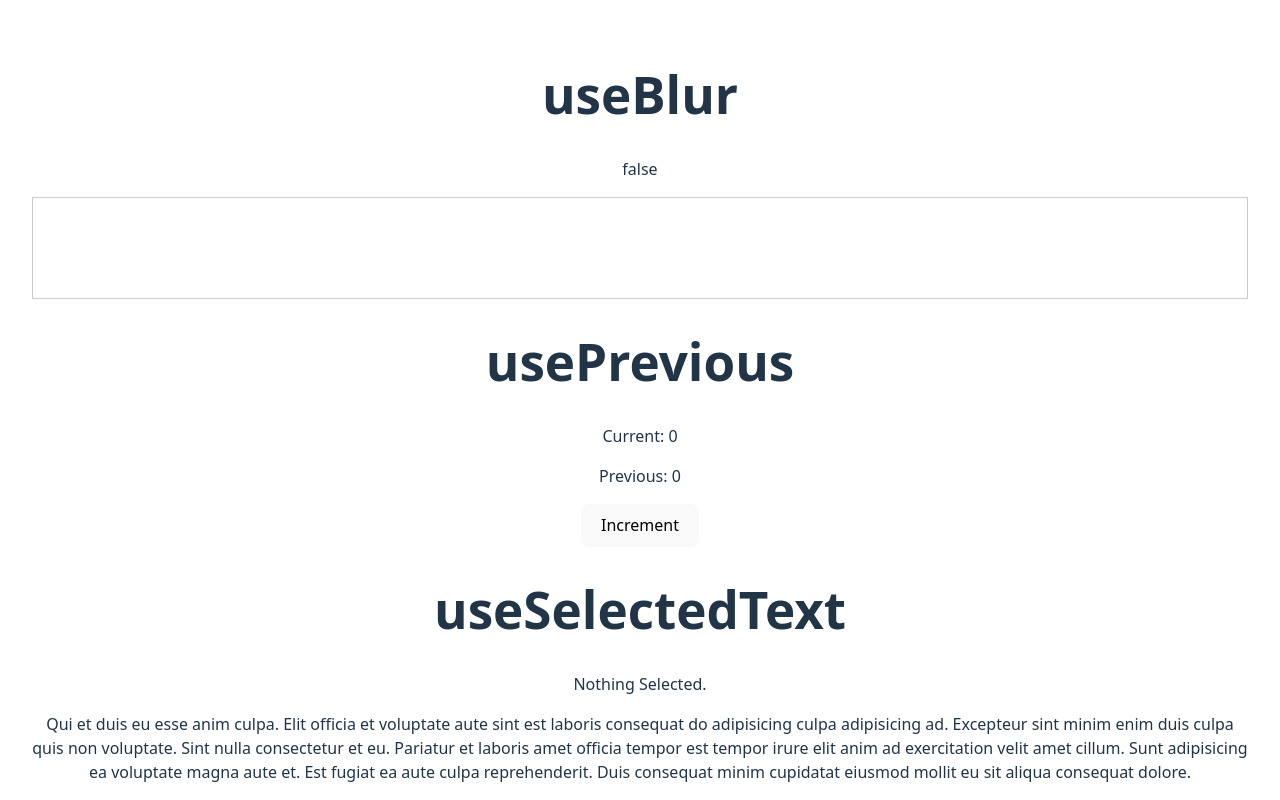
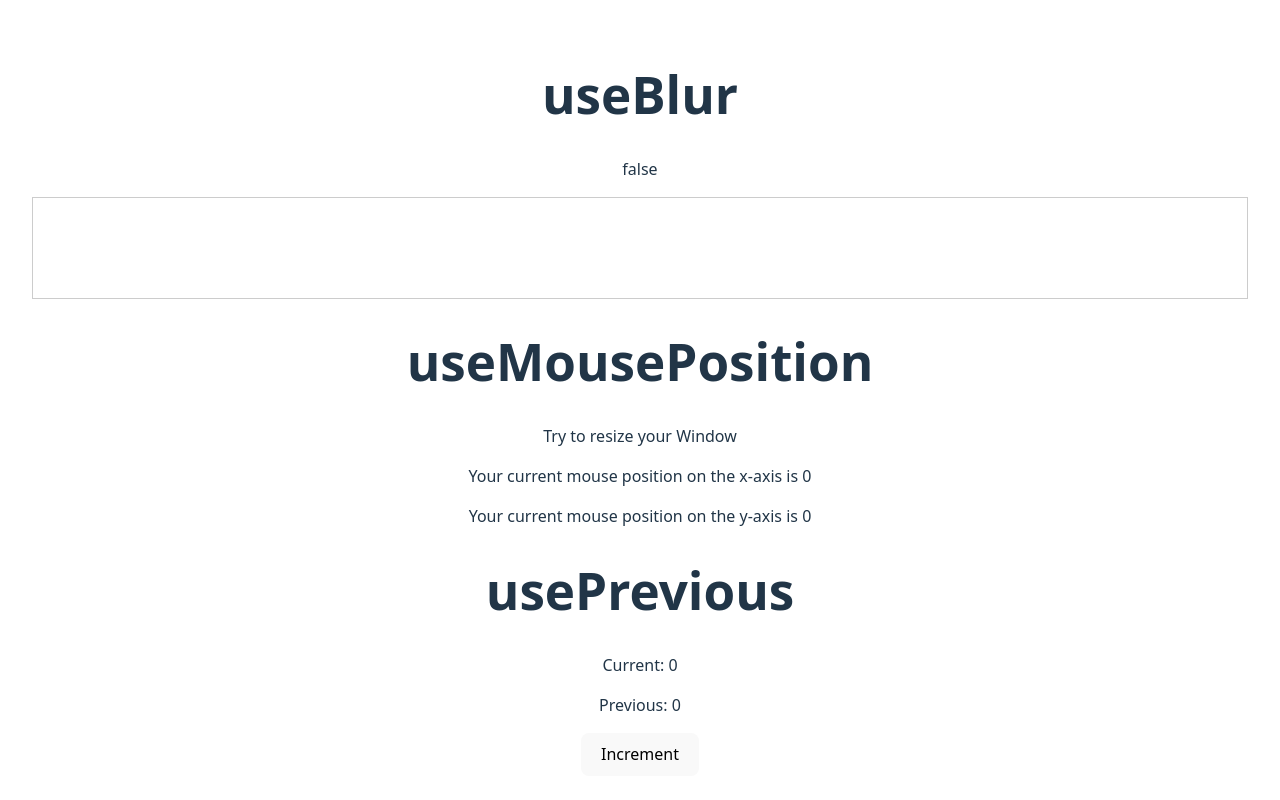
Before and after one commit to badasswp/rooks, a React (Vite) app: page / in a window 1280 px wide. Shown: the top 800 px of the page. Built offline with nearby package versions, Linux system fonts and the light colour scheme.

Commit message:
add MousePosition for testing

```diff
--- a/src/core/App.tsx
+++ b/src/core/App.tsx
@@ -1,6 +1,7 @@
 import type { JSX } from 'react';
 
 import Blur from '../../hooks/useBlur/Blur';
+import MousePosition from '../../hooks/useMousePosition/MousePosition';
 import Previous from '../../hooks/usePrevious/Previous';
 import SelectedText from '../../hooks/useSelectedText/SelectedText';
 import Toggle from '../../hooks/useToggle/Toggle';
@@ -22,6 +23,9 @@ const App = (): JSX.Element => {
 			<h1>useBlur</h1>
       <Blur />
 
+      <h1>useMousePosition</h1>
+      <MousePosition />
+
 			<h1>usePrevious</h1>
       <Previous />
 
```
